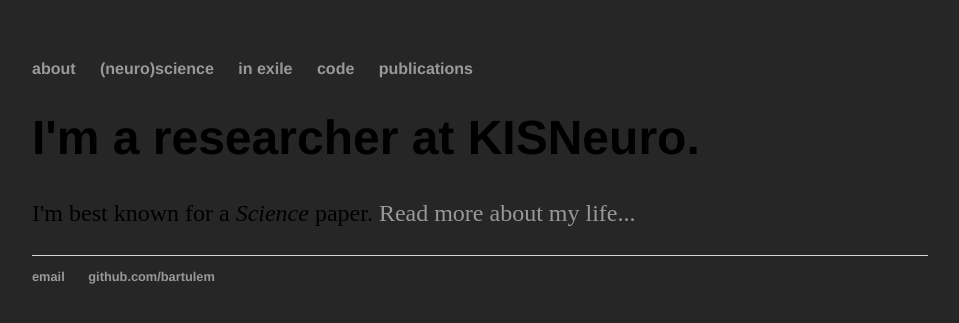
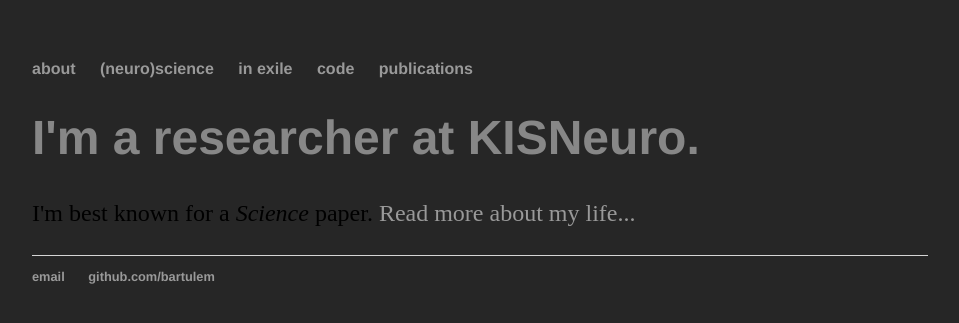
Before and after one commit to bartulem/bartulem.github.io, a Jekyll site: the page built from index.html, in a window 1280 px wide. Shown: the top 323 px of the page, without its empty margins (160-1119 px from the left). Built offline with Jekyll 4.4.1, drawn with Linux system fonts in a browser that asks for light colours.

Commit message:
Update index.html

```diff
--- a/index.html
+++ b/index.html
@@ -3,6 +3,9 @@
 title: bartulem
 ---
 <div class="blurb">
+	<style>
+    		h1 { color: RGB(135, 135, 135); }
+  	</style>
 	<h1>I'm a researcher at KISNeuro.</h1>
 	<p>I'm best known for a <em>Science</em> paper. <a href="/about">Read more about my life...</a></p>
 </div><!-- /.blurb -->
```
